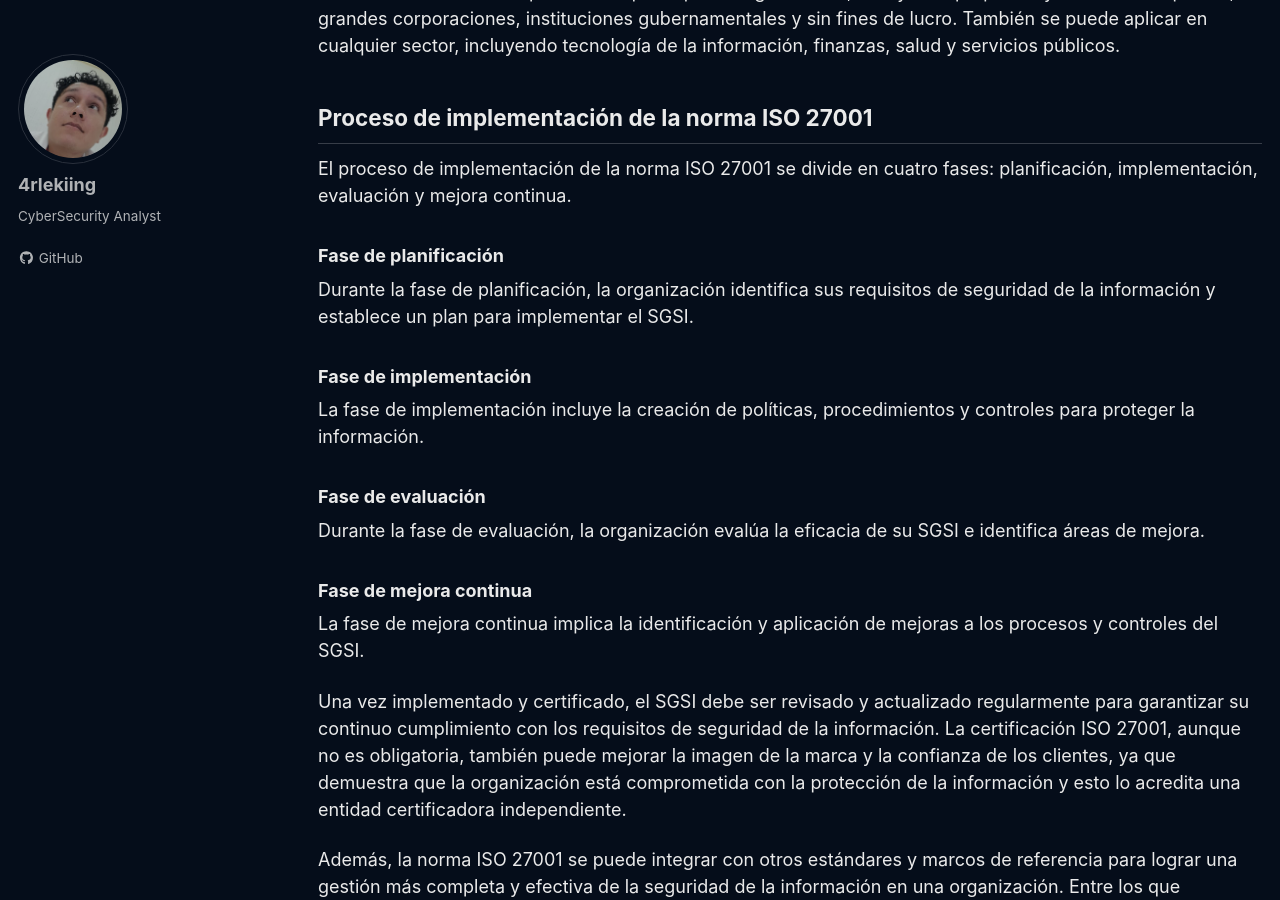
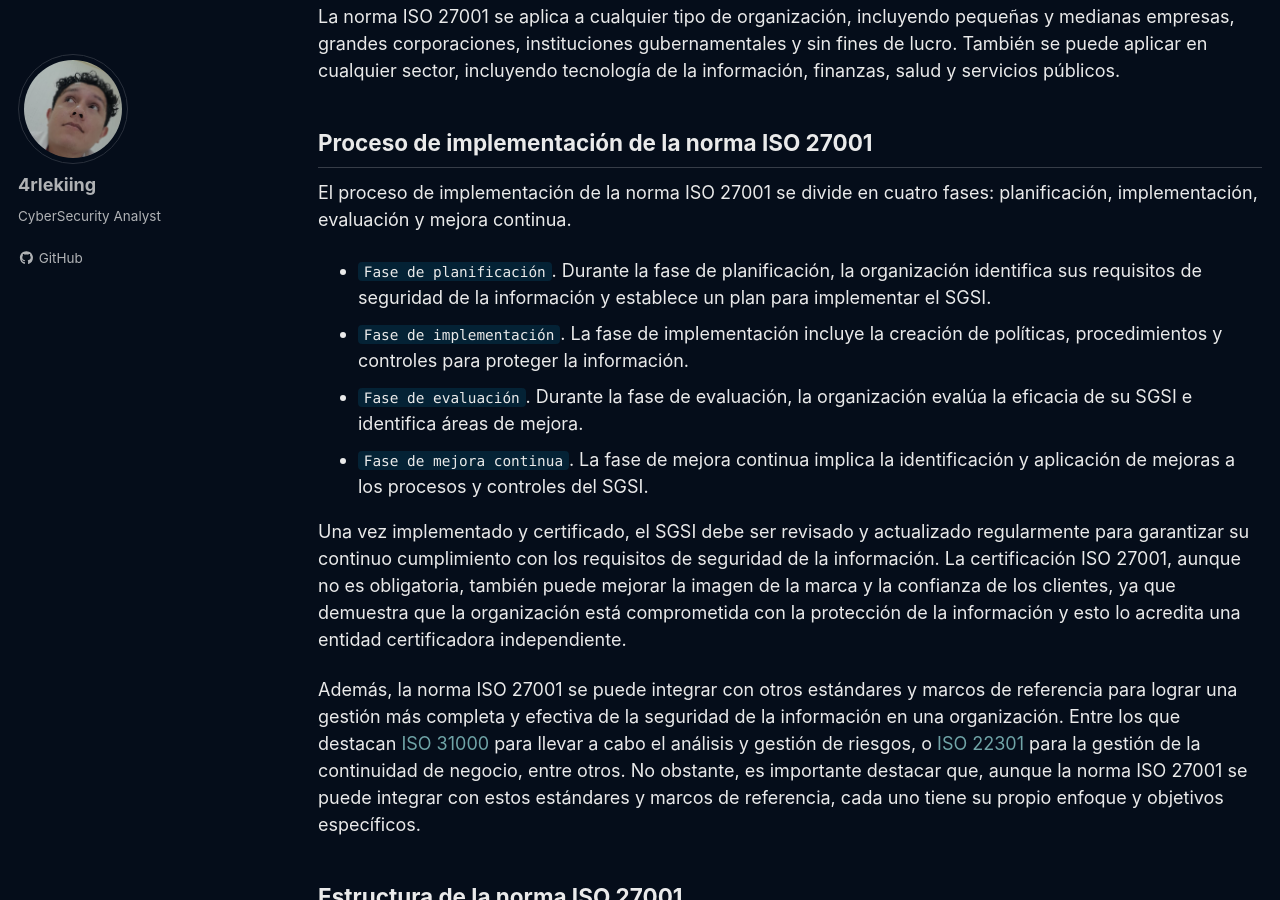
Before and after one commit to 4rleking/ISO27001.github.io, a Jekyll site: the page built from _posts/2023-08-01-Introduccion.md, in a window 1280 px wide and 900 px high, scrolled down 1058 px. Built offline with Jekyll 4.4.1, drawn with Linux system fonts in a browser that asks for light colours; cached includes are drawn as plain includes; a script that is not in the unit is left out.

````diff
--- a/_posts/2023-08-01-Introduccion.md
+++ b/_posts/2023-08-01-Introduccion.md
@@ -19,7 +19,8 @@ tags:
 Este sistema se utiliza para proteger la confidencialidad, integridad y disponibilidad de la información. La norma proporciona un marco para la seguridad de la información que ayuda a las organizaciones a identificar y gestionar sus riesgos de seguridad de la información de manera efectiva.
 
 ```text
-La aplicación de ISO-27001 significa una diferenciación respecto al resto, que mejora la competitividad y la imagen de una organización.
+La aplicación de ISO-27001 significa una diferenciación respecto al resto, que mejora la competitividad
+y la imagen de una organización.
 ```
 
 ## Aplicabilidad de la norma ISO 27001
@@ -30,21 +31,10 @@ La norma ISO 27001 se aplica a cualquier tipo de organización, incluyendo peque
 
 El proceso de implementación de la norma ISO 27001 se divide en cuatro fases: planificación, implementación, evaluación y mejora continua.
 
-### Fase de planificación
-
-Durante la fase de planificación, la organización identifica sus requisitos de seguridad de la información y establece un plan para implementar el SGSI.
-
-### Fase de implementación
-
-La fase de implementación incluye la creación de políticas, procedimientos y controles para proteger la información.
-
-### Fase de evaluación
-
-Durante la fase de evaluación, la organización evalúa la eficacia de su SGSI e identifica áreas de mejora.
-
-### Fase de mejora continua
-
-La fase de mejora continua implica la identificación y aplicación de mejoras a los procesos y controles del SGSI.
+* `Fase de planificación`. Durante la fase de planificación, la organización identifica sus requisitos de seguridad de la información y establece un plan para implementar el SGSI.
+* `Fase de implementación`. La fase de implementación incluye la creación de políticas, procedimientos y controles para proteger la información.
+* `Fase de evaluación`. Durante la fase de evaluación, la organización evalúa la eficacia de su SGSI e identifica áreas de mejora.
+* `Fase de mejora continua`. La fase de mejora continua implica la identificación y aplicación de mejoras a los procesos y controles del SGSI.
 
 Una vez implementado y certificado, el SGSI debe ser revisado y actualizado regularmente para garantizar su continuo cumplimiento con los requisitos de seguridad de la información. La certificación ISO 27001, aunque no es obligatoria, también puede mejorar la imagen de la marca y la confianza de los clientes, ya que demuestra que la organización está comprometida con la protección de la información y esto lo acredita una entidad certificadora independiente.
 
````
